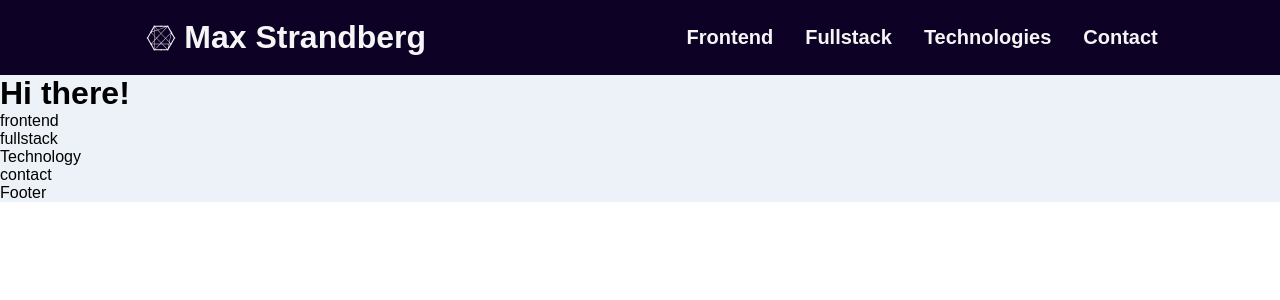
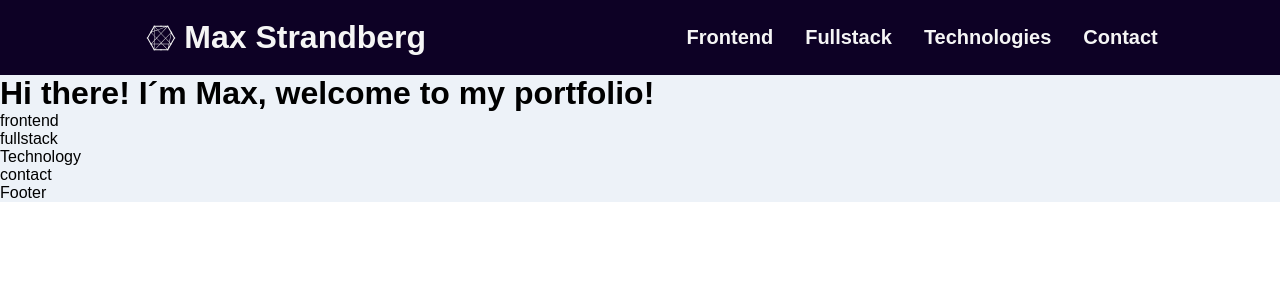
Before and after one commit to MaaX59/my_portfolio, a React (Create React App) app: page / in a window 1280 px wide. Shown: the top 300 px of the page. Built offline with nearby package versions, Linux system fonts and the light colour scheme.

Commit message:
header work

```diff
--- a/src/containers/Header/header.jsx
+++ b/src/containers/Header/header.jsx
@@ -5,7 +5,7 @@ const Header = ()=>{
   return (
     <div className='app__header'>
     <div className='app__header-intro' >
-      <h1>Hi there!</h1>
+      <h1>Hi there! I´m Max, welcome to my portfolio!</h1>
     </div>
 
     </div>
```
